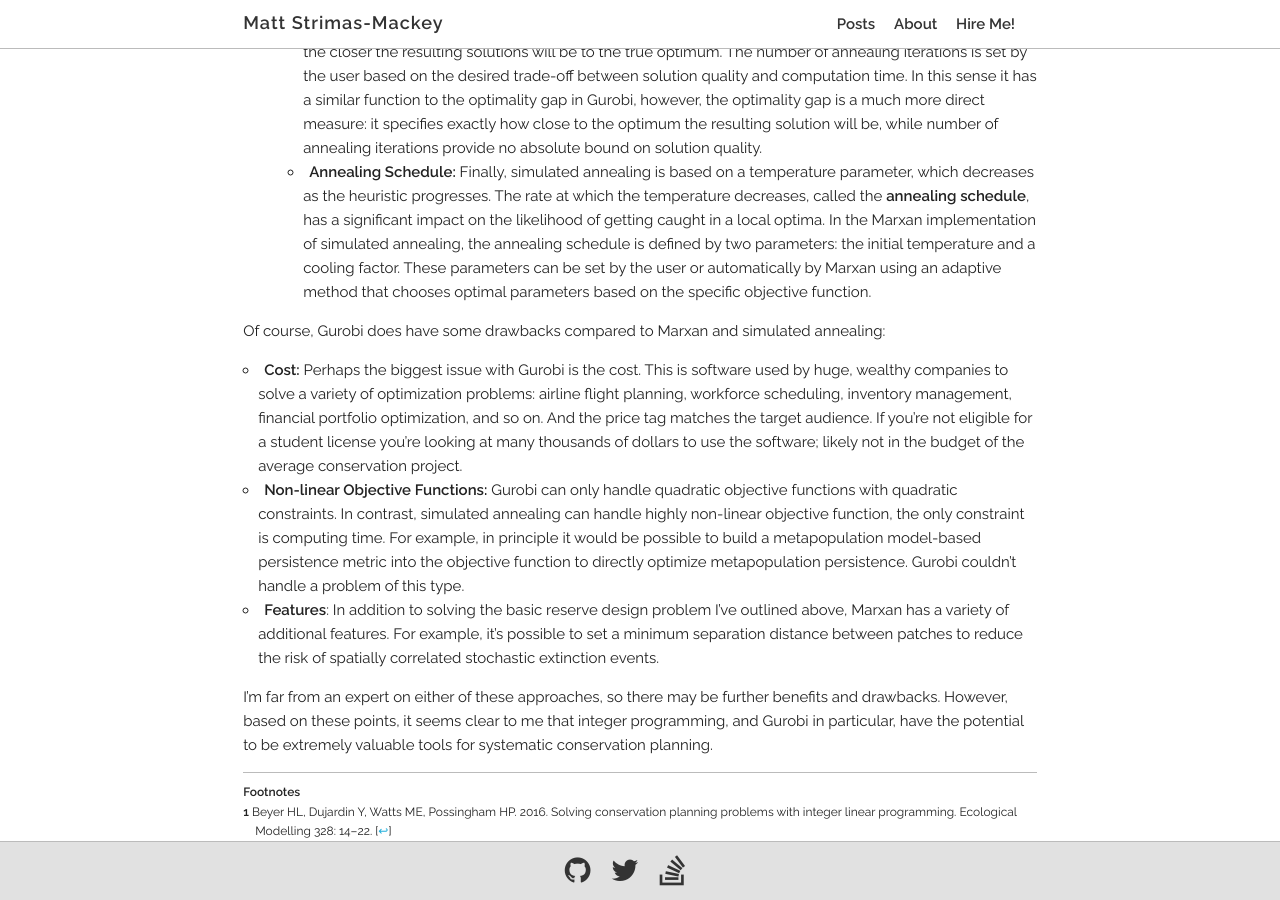
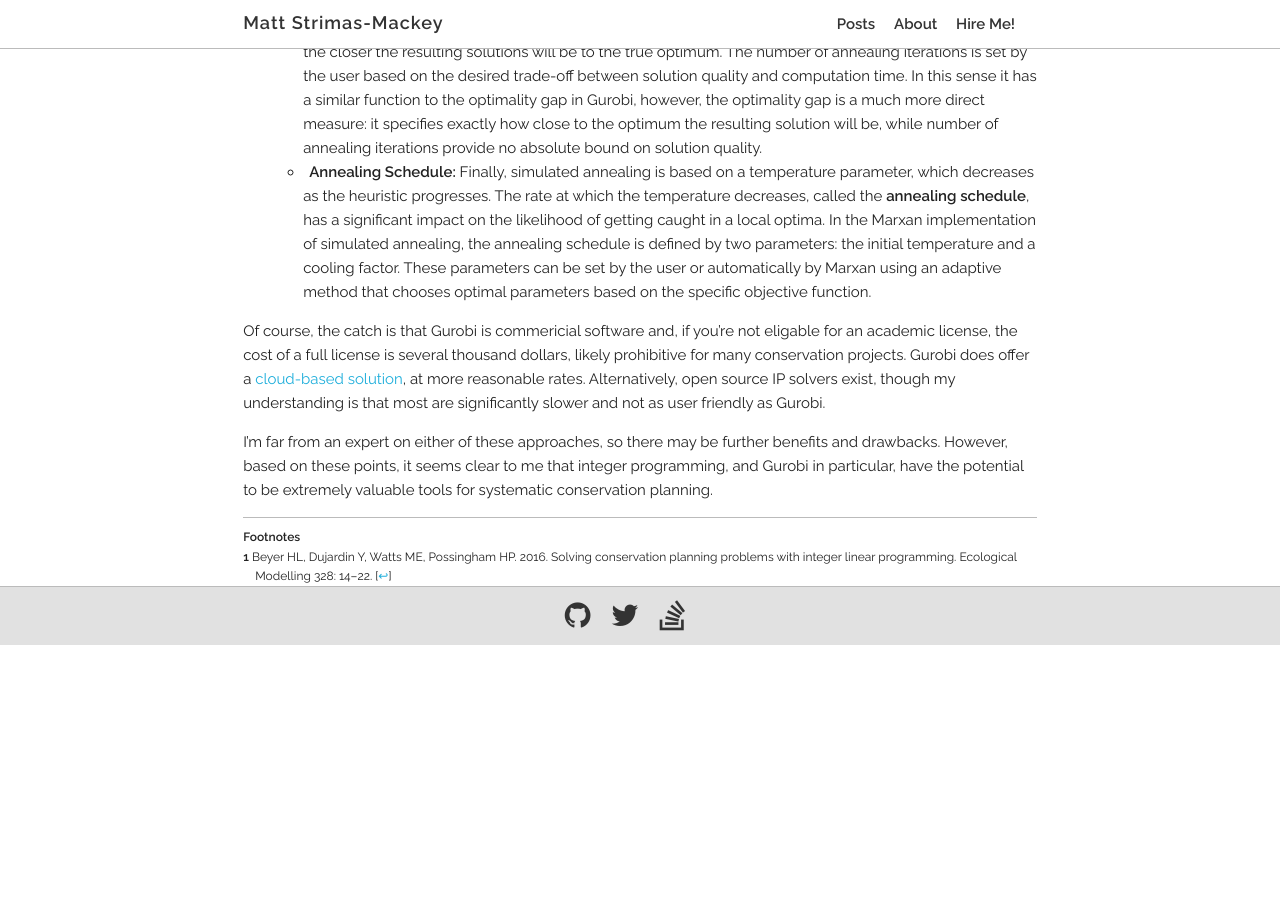
Before and after one commit to Pandinosaurus/mstrimas.github.io, a Jekyll site: the page built from _posts/2016-04-25-gurobi.md, in a window 1280 px wide and 900 px high, scrolled down 14752 px. Built offline with Jekyll 4.4.1, drawn with Linux system fonts in a browser that asks for light colours; nearby versions of some CDN libraries; formulas are drawn with MathJax 3; comment, search, counter and statistics services are not loaded; after the commit the page ends 15397 px from its top, so only the background shows below that.

Commit message:
updated drawbacks section

```diff
--- a/_posts/2016-04-25-gurobi.md
+++ b/_posts/2016-04-25-gurobi.md
@@ -560,11 +560,7 @@
   - **Number of Iterations:** Simulated annealing is an iterative process, and the larger the number of iterations the closer the resulting solutions will be to the true optimum. The number of annealing iterations is set by the user based on the desired trade-off between solution quality and computation time. In this sense it has a similar function to the optimality gap in Gurobi, however, the optimality gap is a much more direct measure: it specifies exactly how close to the optimum the resulting solution will be, while number of annealing iterations provide no absolute bound on solution quality.
   - **Annealing Schedule:** Finally, simulated annealing is based on a temperature parameter, which decreases as the heuristic progresses. The rate at which the temperature decreases, called the **annealing schedule**, has a significant impact on the likelihood of getting caught in a local optima. In the Marxan implementation of simulated annealing, the annealing schedule is defined by two parameters: the initial temperature and a cooling factor. These parameters can be set by the user or automatically by Marxan using an adaptive method that chooses optimal parameters based on the specific objective function.
 
-Of course, Gurobi does have some drawbacks compared to Marxan and simulated annealing:
-
-- **Cost:** Perhaps the biggest issue with Gurobi is the cost. This is software used by huge, wealthy companies to solve a variety of optimization problems: airline flight planning, workforce scheduling, inventory management, financial portfolio optimization, and so on. And the price tag matches the target audience. If you're not eligible for a student license you're looking at many thousands of dollars to use the software; likely not in the budget of the average conservation project.
-- **Non-linear Objective Functions:** Gurobi can only handle quadratic objective functions with quadratic constraints. In contrast, simulated annealing can handle highly non-linear objective function, the only constraint is computing time. For example, in principle it would be possible to build a metapopulation model-based persistence metric into the objective function to directly optimize metapopulation persistence. Gurobi couldn't handle a problem of this type.
-- **Features**: In addition to solving the basic reserve design problem I've outlined above, Marxan has a variety of additional features. For example, it's possible to set a minimum separation distance between patches to reduce the risk of spatially correlated stochastic extinction events.
+Of course, the catch is that Gurobi is commericial software and, if you're not eligable for an academic license, the cost of a full license is several thousand dollars, likely prohibitive for many conservation projects. Gurobi does offer a [cloud-based solution](http://www.gurobi.com/products/gurobi-cloud), at more reasonable rates. Alternatively, open source IP solvers exist, though my understanding is that most are significantly slower and not as user friendly as Gurobi.
 
 I'm far from an expert on either of these approaches, so there may be further benefits and drawbacks. However, based on these points, it seems clear to me that integer programming, and Gurobi in particular, have the potential to be extremely valuable tools for systematic conservation planning.
 
--- a/_source/2016-04-25-gurobi.rmd
+++ b/_source/2016-04-25-gurobi.rmd
@@ -525,11 +525,7 @@
   - **Number of Iterations:** Simulated annealing is an iterative process, and the larger the number of iterations the closer the resulting solutions will be to the true optimum. The number of annealing iterations is set by the user based on the desired trade-off between solution quality and computation time. In this sense it has a similar function to the optimality gap in Gurobi, however, the optimality gap is a much more direct measure: it specifies exactly how close to the optimum the resulting solution will be, while number of annealing iterations provide no absolute bound on solution quality.
   - **Annealing Schedule:** Finally, simulated annealing is based on a temperature parameter, which decreases as the heuristic progresses. The rate at which the temperature decreases, called the **annealing schedule**, has a significant impact on the likelihood of getting caught in a local optima. In the Marxan implementation of simulated annealing, the annealing schedule is defined by two parameters: the initial temperature and a cooling factor. These parameters can be set by the user or automatically by Marxan using an adaptive method that chooses optimal parameters based on the specific objective function.
 
-Of course, Gurobi does have some drawbacks compared to Marxan and simulated annealing:
-
-- **Cost:** Perhaps the biggest issue with Gurobi is the cost. This is software used by huge, wealthy companies to solve a variety of optimization problems: airline flight planning, workforce scheduling, inventory management, financial portfolio optimization, and so on. And the price tag matches the target audience. If you're not eligible for a student license you're looking at many thousands of dollars to use the software; likely not in the budget of the average conservation project.
-- **Non-linear Objective Functions:** Gurobi can only handle quadratic objective functions with quadratic constraints. In contrast, simulated annealing can handle highly non-linear objective function, the only constraint is computing time. For example, in principle it would be possible to build a metapopulation model-based persistence metric into the objective function to directly optimize metapopulation persistence. Gurobi couldn't handle a problem of this type.
-- **Features**: In addition to solving the basic reserve design problem I've outlined above, Marxan has a variety of additional features. For example, it's possible to set a minimum separation distance between patches to reduce the risk of spatially correlated stochastic extinction events.
+Of course, the catch is that Gurobi is commericial software and, if you're not eligable for an academic license, the cost of a full license is several thousand dollars, likely prohibitive for many conservation projects. Gurobi does offer a [cloud-based solution](http://www.gurobi.com/products/gurobi-cloud), at more reasonable rates. Alternatively, open source IP solvers exist, though my understanding is that most are significantly slower and not as user friendly as Gurobi.
 
 I'm far from an expert on either of these approaches, so there may be further benefits and drawbacks. However, based on these points, it seems clear to me that integer programming, and Gurobi in particular, have the potential to be extremely valuable tools for systematic conservation planning.
 
```
Also changed, not shown: other parts of _posts/2016-04-25-gurobi.md (+2 -2 lines).
